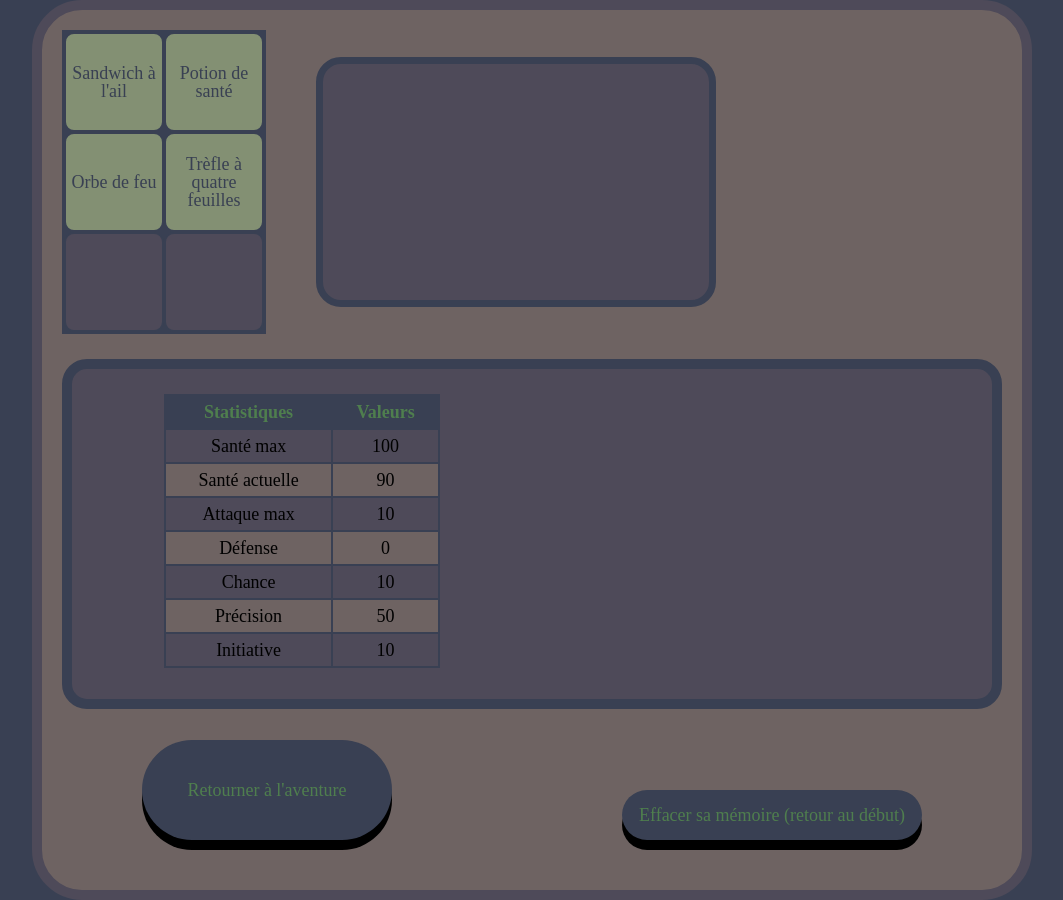
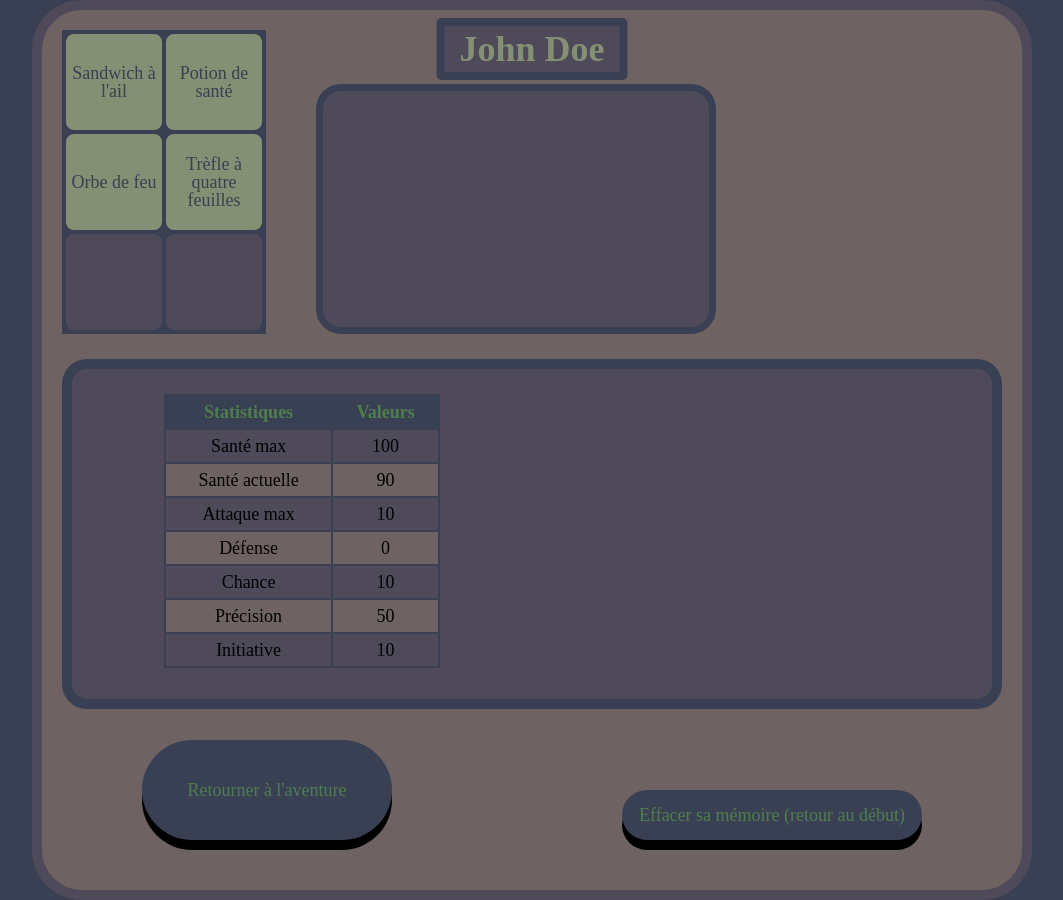
Before and after one commit to GoutteDooo/aventure, a React (Vite) app in the folder aventure-react/: page /status in a window 1280 px wide. Shown: the whole page, without its empty margins (108-1171 px from the left). Built offline with nearby package versions, Linux system fonts and the light colour scheme; a web font is replaced by a local one; what @midudev/tailwind-animations would draw is missing.

Commit message:
style: ajout name dans inventaire

```diff
--- a/aventure-react/src/components/Inventaire.jsx
+++ b/aventure-react/src/components/Inventaire.jsx
@@ -3,6 +3,10 @@ import itemsData from "../data/itemsData";
 import { PlayerContext } from "../utils/Context";
 
 const Inventaire = () => {
+    const [playerName, setPlayerName] = useState(() => {
+        const savedPlayerName = localStorage.getItem("playerName");
+        return savedPlayerName ? savedPlayerName : "John Doe";
+    });
     const {playerStats, setPlayerStats} = useContext(PlayerContext);
 
     const inventaire = playerStats.inventory;
@@ -81,6 +85,7 @@ const Inventaire = () => {
 
   return (
     <div className="inventory">
+      <h1>{playerName}</h1>
       <div className="inventory__container">
         {inventaire &&
           inventaire.map((item, index) => (
--- a/aventure-react/src/styles/components/_inventory.scss
+++ b/aventure-react/src/styles/components/_inventory.scss
@@ -1,6 +1,17 @@
 .inventory {
   display: flex;
-  align-items: center;
+  align-items: flex-end;
+  h1 {
+    position: absolute;
+    top: 8px;
+    left: 50%;
+    transform: translateX(-50%);
+    background: $dark2;
+    color: $light2;
+    padding: 5px 15px;
+    border-radius: 5px;
+    border: 8px solid $dark3;
+  }
   &__container {
     width: 204px;
     background: $dark3;
--- a/aventure-react/src/styles/main.css
+++ b/aventure-react/src/styles/main.css
@@ -580,9 +580,21 @@ button:active {
   display: -webkit-box;
   display: -ms-flexbox;
   display: flex;
-  -webkit-box-align: center;
-      -ms-flex-align: center;
-          align-items: center;
+  -webkit-box-align: end;
+      -ms-flex-align: end;
+          align-items: flex-end;
+}
+.inventory h1 {
+  position: absolute;
+  top: 8px;
+  left: 50%;
+  -webkit-transform: translateX(-50%);
+          transform: translateX(-50%);
+  background: #4e4a59;
+  color: #839073;
+  padding: 5px 15px;
+  border-radius: 5px;
+  border: 8px solid #394053;
 }
 .inventory__container {
   width: 204px;
```
Also changed, not shown: 1 other file (tests, documents, lock files or other folders).
